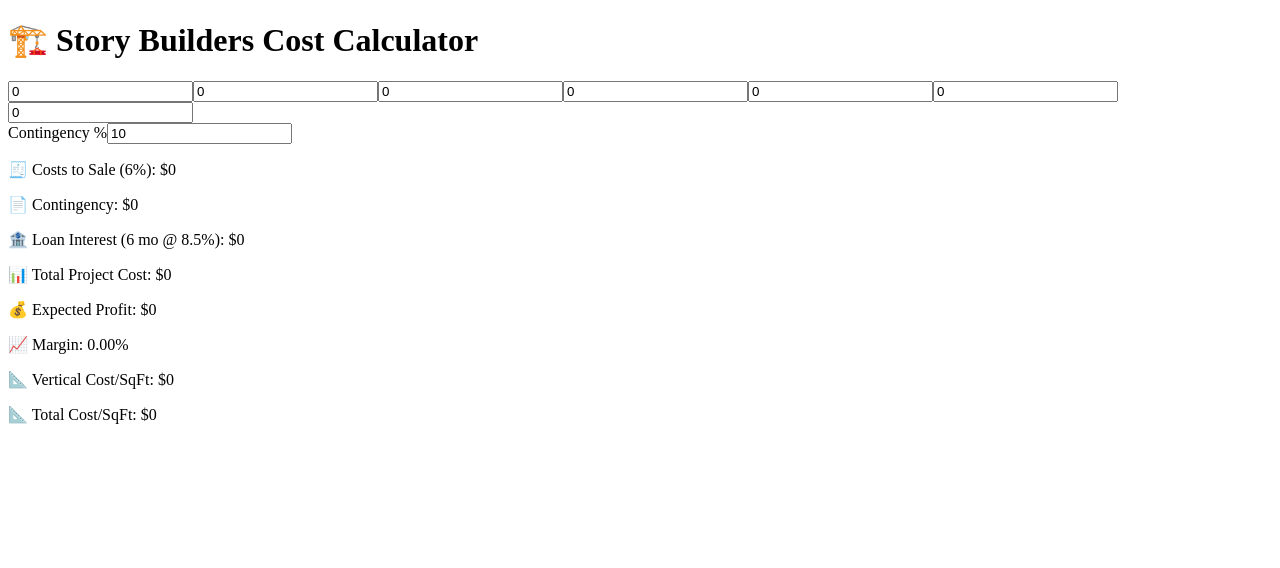
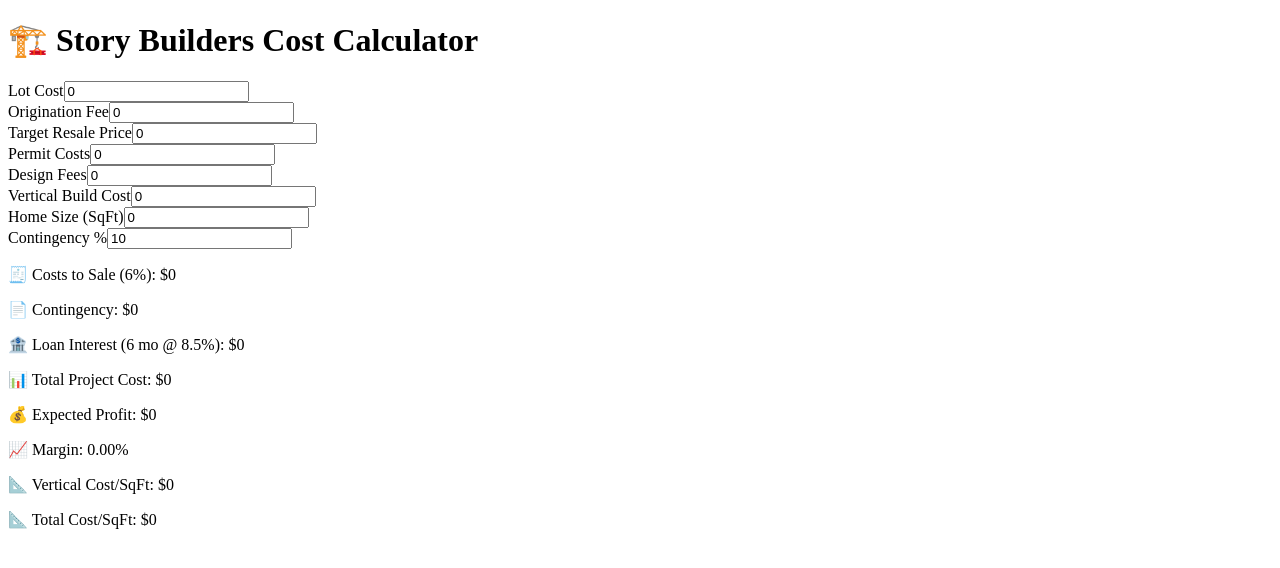
Before and after one commit to storybuilders/builderscalulator, a Next.js app: page / in a window 1280 px wide. Shown: the top 568 px of the page. Built offline with nearby package versions, Linux system fonts and the light colour scheme.

Commit message:
Update page.tsx

```diff
--- a/app/page.tsx
+++ b/app/page.tsx
@@ -45,25 +45,37 @@
     ? (expectedProfit / inputs.targetResalePrice) * 100
     : 0;
 
+  const inputFields = [
+    { name: 'lotCost', label: 'Lot Cost' },
+    { name: 'originationFee', label: 'Origination Fee' },
+    { name: 'targetResalePrice', label: 'Target Resale Price' },
+    { name: 'permitCosts', label: 'Permit Costs' },
+    { name: 'designFees', label: 'Design Fees' },
+    { name: 'verticalBuildCost', label: 'Vertical Build Cost' },
+    { name: 'homeSize', label: 'Home Size (SqFt)' }
+  ];
+
   return (
     <main className="max-w-md mx-auto p-4 space-y-6 text-sm">
       <h1 className="text-xl font-bold text-center mb-2">🏗️ Story Builders Cost Calculator</h1>
 
-      <div className="grid gap-4">
-        {["lotCost", "originationFee", "targetResalePrice", "permitCosts", "designFees", "verticalBuildCost", "homeSize"].map((field) => (
-          <input
-            key={field}
-            type="number"
-            name={field}
-            placeholder={field.replace(/([A-Z])/g, ' $1')}
-            value={inputs[field]}
-            onChange={handleChange}
-            className="w-full border rounded p-2"
-          />
+      <div className="space-y-3">
+        {inputFields.map(({ name, label }) => (
+          <div key={name} className="flex flex-col">
+            <label htmlFor={name}>{label}</label>
+            <input
+              id={name}
+              type="number"
+              name={name}
+              value={inputs[name]}
+              onChange={handleChange}
+              className="w-full border rounded p-2"
+            />
+          </div>
         ))}
 
-        <div className="flex items-center gap-2">
-          <label className="whitespace-nowrap">Contingency %</label>
+        <div className="flex flex-col">
+          <label htmlFor="contingencyPercent">Contingency %</label>
           <input
             type="number"
             name="contingencyPercent"
```
